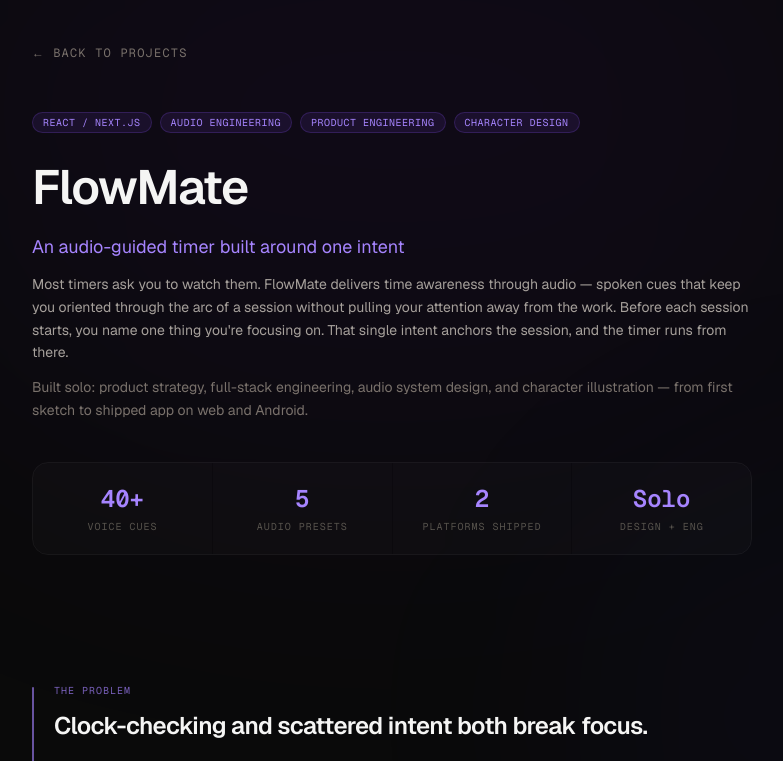
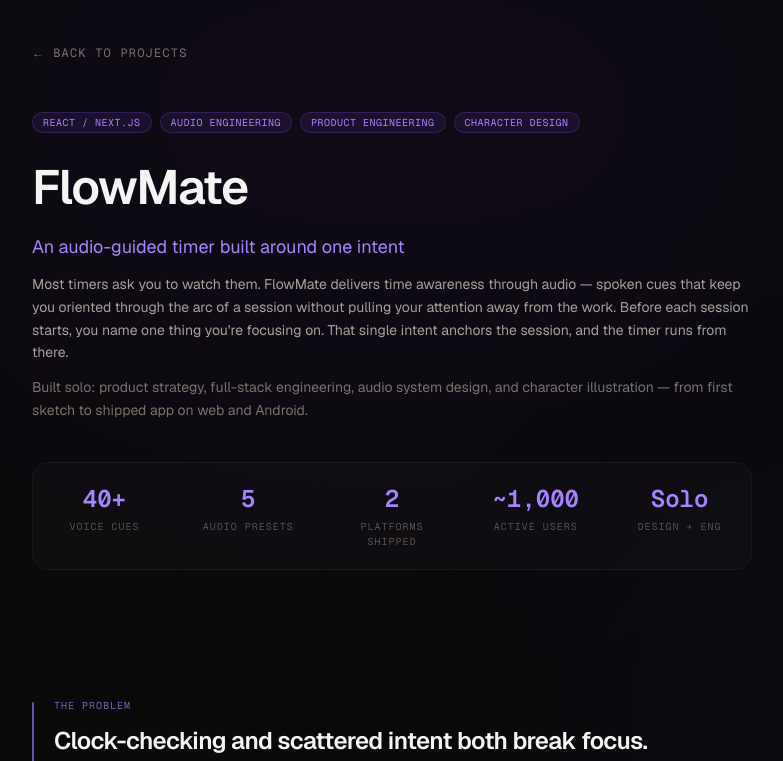
Before and after one commit to lydiacodesdaily/lydia-kwag, a Next.js app: page /projects/flowmate in a window 1280 px wide. Shown: the top 761 px of the page, without its empty margins (248-1031 px from the left). Built offline with nearby package versions, Linux system fonts and the light colour scheme.

Commit message:
Update FlowMate stats

```diff
--- a/src/app/projects/flowmate/page.tsx
+++ b/src/app/projects/flowmate/page.tsx
@@ -58,6 +58,11 @@
 ];
 
 const OUTCOME_CARDS = [
+  {
+    icon: "◌",
+    title: "Real-world traction",
+    body: "Reached ~1,000 active users across web and Android. Early testers cited spoken cues as the primary behavior change — they stopped checking the clock.",
+  },
   {
     icon: "◉",
     title: "Audio as a first-class interface",
@@ -131,11 +136,12 @@
           </FadeUp>
 
           {/* Stats */}
-          <FadeUp className="mt-10 grid grid-cols-2 gap-px overflow-hidden rounded-2xl border border-white/[0.06] sm:grid-cols-4">
+          <FadeUp className="mt-10 grid grid-cols-2 gap-px overflow-hidden rounded-2xl border border-white/[0.06] sm:grid-cols-5">
             {[
               { number: "40+", label: "Voice cues" },
               { number: "5", label: "Audio presets" },
               { number: "2", label: "Platforms shipped" },
+              { number: "~1,000", label: "Active users" },
               { number: "Solo", label: "Design + eng" },
             ].map((stat) => (
               <div
@@ -764,8 +770,8 @@
             </p>
             <div className="flex flex-wrap gap-2">
               {[
-                "Next.js 16",
-                "React 19",
+                "Next.js",
+                "React",
                 "TypeScript",
                 "Tailwind CSS",
                 "React Native",
```
